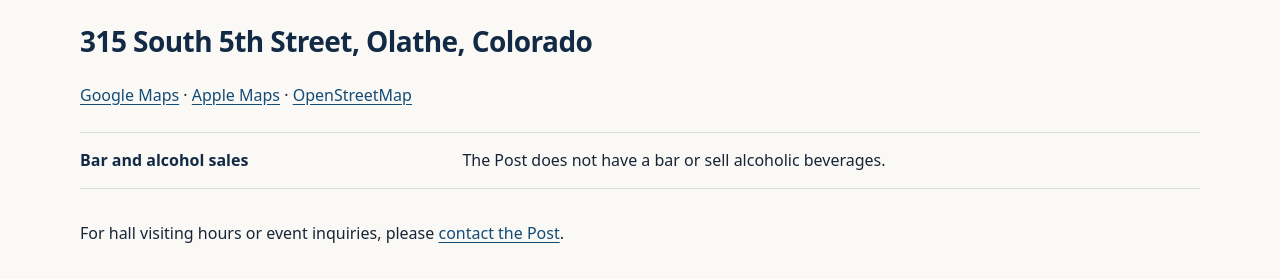
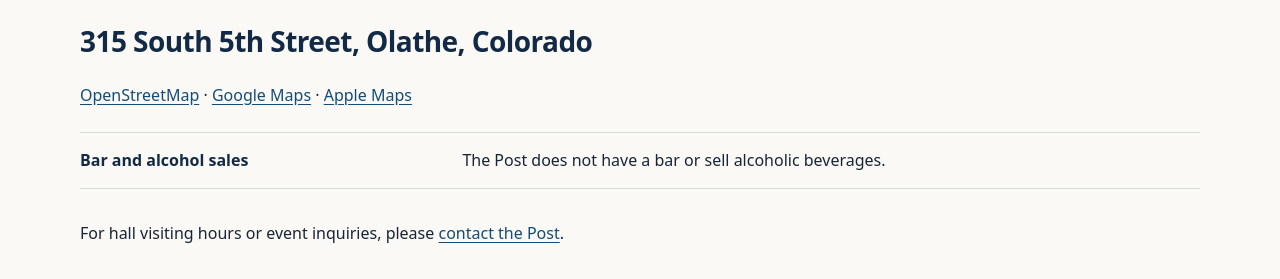
Before and after one commit to SPIERS-DENNIS-POST/spiers-dennis-post.github.io, a Jekyll site: the page built from building/index.md, in a window 1280 px wide. Shown: the part 195-474 px from the top of the page. Built offline with Jekyll 4.4.1, drawn with Linux system fonts in a browser that asks for light colours.

```diff
--- a/building/index.md
+++ b/building/index.md
@@ -7,7 +7,7 @@ documents: []
 ---
 # Post Home
 <h2 class="post-home-address">315 South 5th Street, Olathe, Colorado</h2>
-<p><a href="https://www.google.com/maps/search/?api=1&amp;query=Spiers-Dennis%20American%20Legion%20Post%2024%2C%20315%20S%205th%20St%2C%20Olathe%2C%20CO%2081425&amp;query_place_id=ChIJB0VbnFCrQIcRuj-aLsBEVNM">Google Maps</a> <span aria-hidden="true">·</span> <a href="https://maps.apple.com/?q=315%20S%205th%20St%2C%20Olathe%2C%20CO%2081425">Apple Maps</a> <span aria-hidden="true">·</span> <a href="https://www.openstreetmap.org/way/1411993746">OpenStreetMap</a></p>
+<p><a href="https://www.openstreetmap.org/way/1411993746">OpenStreetMap</a> <span aria-hidden="true">·</span> <a href="https://www.google.com/maps/search/?api=1&amp;query=Spiers-Dennis%20American%20Legion%20Post%2024%2C%20315%20S%205th%20St%2C%20Olathe%2C%20CO%2081425&amp;query_place_id=ChIJB0VbnFCrQIcRuj-aLsBEVNM">Google Maps</a> <span aria-hidden="true">·</span> <a href="https://maps.apple.com/?q=315%20S%205th%20St%2C%20Olathe%2C%20CO%2081425">Apple Maps</a></p>
 <dl class="fact-list">
 <div class="fact-row"><dt>Bar and alcohol sales</dt><dd>The Post does not have a bar or sell alcoholic beverages.</dd></div>
 </dl>
```
